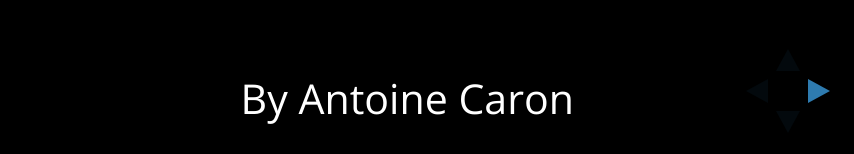
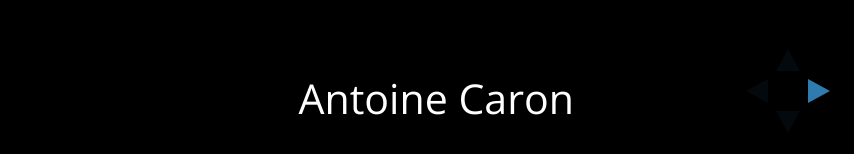
Before and after one commit to Slashgear/cloud, a website: page index.html in a window 1280 px wide. Shown: the part 643-797 px from the top of the page, without its empty margins (426-1280 px from the left). Drawn offline with nearby package versions, Linux system fonts and the light colour scheme.

Commit message:
Update index.html (#14)

```diff
--- a/index.html
+++ b/index.html
@@ -35,7 +35,7 @@
         <section class="title">
             <aside>
                 <h1>Cloud</h1>
-                <h3><span class="by">By</span> Antoine <span class="last">Caron</span></h3>
+                <h3>Antoine <span class="last">Caron</span></h3>
             </aside>
         </section>
         <section>
```
